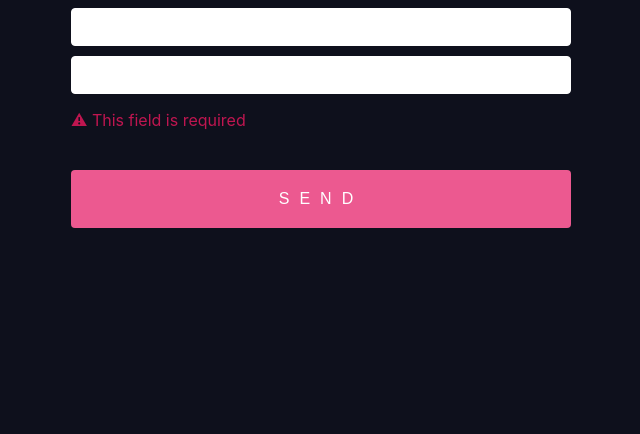
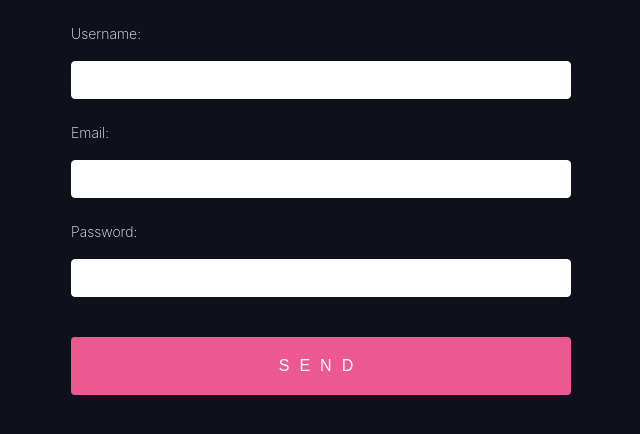
Before and after one commit to 124c4a11/ReactHookForm-Examples-ReactJS-TypeScript, a React (Vite) app: page / in a window 1280 px wide. Shown: the top 434 px of the page, without its empty margins (319-959 px from the left). Built offline with nearby package versions, Linux system fonts and the light colour scheme.

Commit message:
BaseForm

```diff
--- a/package.json
+++ b/package.json
@@ -15,6 +15,7 @@
     "react-hook-form": "^7.44.3"
   },
   "devDependencies": {
+    "@hookform/devtools": "^4.3.1",
     "@types/react": "^18.0.37",
     "@types/react-dom": "^18.0.11",
     "@typescript-eslint/eslint-plugin": "^5.59.0",
--- a/src/App.tsx
+++ b/src/App.tsx
@@ -1,14 +1,7 @@
+import { BaseForm } from "./components/BaseForm";
+
 function App() {
-  return (
-    <form>
-      <input />
-
-      <input />
-      <p>This field is required</p>
-
-      <button type="submit">Send</button>
-    </form>
-  );
+  return <BaseForm />;
 }
 
 export default App;
--- /dev/null
+++ b/src/components/BaseForm.tsx
@@ -0,0 +1,69 @@
+import { useForm } from "react-hook-form";
+import { DevTool } from "@hookform/devtools";
+
+interface IData {
+  username: string;
+  email: string;
+  password: string;
+}
+
+export function BaseForm() {
+  const { register, control, handleSubmit, formState } = useForm<IData>();
+  const { errors } = formState;
+
+  const onSubmit = (data: IData) => console.log(data);
+
+  return (
+    <>
+      <form onSubmit={handleSubmit(onSubmit)} noValidate>
+        <label>Username:</label>
+        <input
+          {...register("username", {
+            required: "Username is required!",
+          })}
+        />
+        {errors.username?.message && <p>{errors.username?.message}</p>}
+
+        <label>Email:</label>
+        <input
+          type="email"
+          {...register("email", {
+            required: "Email is required!",
+            pattern: {
+              value:
+                /^[a-zA-Z0-9.!#$%&'*+/=?^_`{|}~-]+@[a-zA-Z0-9-]+(?:\.[a-zA-Z0-9-]+)*$/,
+              message: "Invalid email format!",
+            },
+            validate: {
+              notAdmit: (fieldValue) => {
+                return (
+                  fieldValue !== "admit@example.com" ||
+                  "Enter a different email address!"
+                );
+              },
+
+              notBlackListed: (fieldValue) => {
+                return (
+                  !fieldValue.endsWith("@blacklist.com") ||
+                  "This domail is not supported!"
+                );
+              },
+            },
+          })}
+        />
+        {errors.email?.message && <p>{errors.email?.message}</p>}
+
+        <label>Password:</label>
+        <input
+          {...register("password", {
+            required: "Password is required!",
+          })}
+        />
+        {errors.password?.message && <p>{errors.password?.message}</p>}
+
+        <button type="submit">Send</button>
+      </form>
+      <DevTool control={control} />
+    </>
+  );
+}
```
Also changed, not shown: 1 other file (tests, documents, lock files or other folders).
